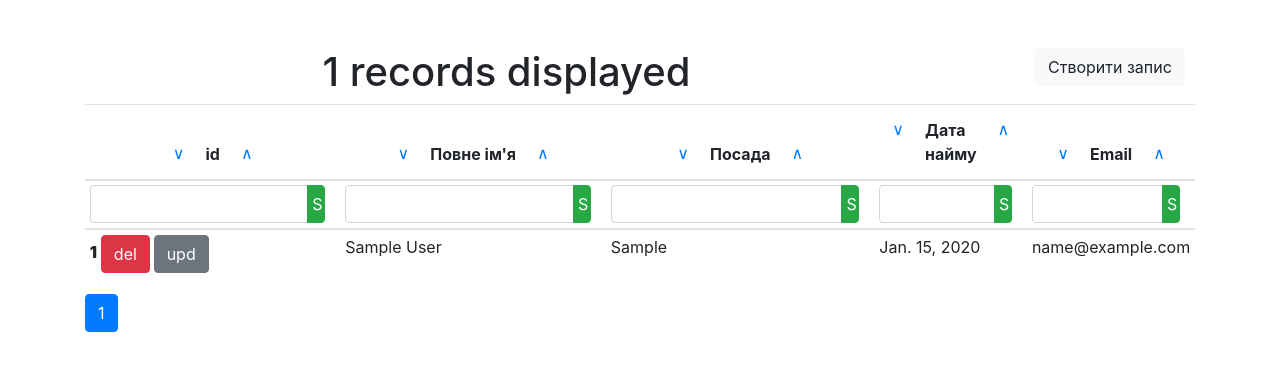
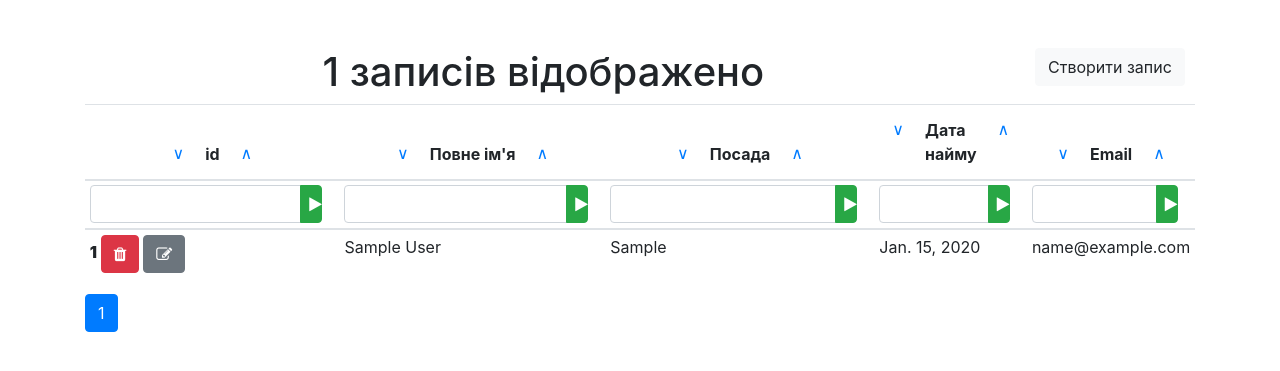
Before and after one commit to ruslan-kornich/employee_tree_django, a Django app: page /table/ in a window 1280 px wide. Shown: the part 56-427 px from the top of the page. Run offline with Django 4.2, Linux system fonts and the light colour scheme; a user stored in the database is signed in; tables that the repository leaves empty hold one stand-in row (values such as "Sample post"); some libraries are stand-ins or nearby versions.

Commit message:
localization

```diff
--- a/app/forms.py
+++ b/app/forms.py
@@ -10,22 +10,34 @@ class TableForm(forms.Form):
     hire_date = forms.CharField(max_length=50, required=False)
     email = forms.CharField(max_length=50, required=False)
 
-    id.widget.attrs.update({'class': 'form-control shadow-none'})
-    name.widget.attrs.update({'class': 'form-control shadow-none'})
-    position.widget.attrs.update({'class': 'form-control shadow-none'})
-    hire_date.widget.attrs.update({'class': 'form-control shadow-none'})
-    email.widget.attrs.update({'class': 'form-control shadow-none'})
+    id.widget.attrs.update({"class": "form-control shadow-none"})
+    name.widget.attrs.update({"class": "form-control shadow-none"})
+    position.widget.attrs.update({"class": "form-control shadow-none"})
+    hire_date.widget.attrs.update({"class": "form-control shadow-none"})
+    email.widget.attrs.update({"class": "form-control shadow-none"})
 
 
 class EmployeesForm(forms.ModelForm):
     class Meta:
         model = Employee
-        fields = ['name', 'position', 'email', 'hire_date', "department"]
+        fields = ["name", "position", "email", "hire_date", "department"]
         widgets = {
-            'name': forms.TextInput(attrs={'class': 'form-control', 'placeholder': 'Full name'}),
-            'position': forms.TextInput(attrs={'class': 'form-control', 'placeholder': 'Position'}),
-            'email': forms.TextInput(attrs={'class': 'form-control', 'placeholder': 'Email'}),
-            'hire_date': forms.DateInput(attrs={'class': 'form-control', 'placeholder': 'Hire Date'}),
-            'department': forms.NumberInput(attrs={'class': 'form-control', 'placeholder': 'Number Department'})
-
+            "name": forms.TextInput(
+                attrs={"class": "form-control", "placeholder": "ПІБ"}
+            ),
+            "position": forms.TextInput(
+                attrs={"class": "form-control", "placeholder": "Посада"}
+            ),
+            "email": forms.TextInput(
+                attrs={"class": "form-control", "placeholder": "Email"}
+            ),
+            "hire_date": forms.DateInput(
+                attrs={
+                    "class": "form-control",
+                    "placeholder": "Дата прийому Y-m-d:  2010-10-10",
+                }
+            ),
+            "department": forms.NumberInput(
+                attrs={"class": "form-control", "placeholder": "Номер відділу"}
+            ),
         }
--- a/app/templates/app/employee_table.html
+++ b/app/templates/app/employee_table.html
@@ -3,7 +3,7 @@
 {% block content %}
     <div class="row">
         <div class="col-5 ml-auto">
-            <h1><span id='emp_count'>{{ employees|length }}</span> records displayed</h1>
+            <h1><span id='emp_count'>{{ employees|length }}</span> записів відображено </h1>
         </div>
         <div class="col-2 ml-auto">
             <button class="btn btn-light" onclick="createButton();">
@@ -43,8 +43,8 @@
                         <div class="input-group">
                             {{ field }}
                             <div class="input-group-append">
-                                <button class="btn btn-success col-2 pl-1" type="button"
-                                        onclick="SSP('sort_by','{{ field.name }}');" title="Search">S
+                                <button class="btn btn-success col-4 pl-2" type="button"
+                                        onclick="SSP('sort_by','{{ field.name }}');" title="Search"><i class="fa fa-play" aria-hidden="true"></i>
                                 </button>
                             </div>
                         </div>
@@ -57,8 +57,8 @@
             {% for emp in employees.object_list %}
                 <tr>
                     <th id="{{ emp.id }}" class="{{ emp.parent_id }}"><b>{{ emp.id }}</b>
-                        <button type="button" class="btn btn-danger" onclick="CRUD('del',{{ emp.id }});">del</button>
-                        <button type="button" class="btn btn-secondary" onclick="updateButton({{ emp.id }});">upd
+                        <button type="button" class="btn btn-danger" onclick="CRUD('del',{{ emp.id }});" ><i class="fa fa-trash"></i></button>
+                        <button type="button" class="btn btn-secondary" onclick="updateButton({{ emp.id }});"><i class="fa fa-pencil-square-o" aria-hidden="true"></i>
                         </button>
                     </th>
                     <td>
@@ -119,7 +119,7 @@
             <div class="modal-content">
                 <div class="modal-header">
                     <h5 class="modal-title" id="ModalCenterTitle">New employee</h5>
-                    <button type="button" class="close" data-dismiss="modal" aria-label="Close">
+                    <button type="button" class="close" data-dismiss="modal" aria-label="Закрити">
                         <span aria-hidden="true">&times;</span>
                     </button>
                 </div>
@@ -138,7 +138,7 @@
 
                 </div>
                 <div class="modal-footer">
-                    <button id="btc" type="button" class="btn btn-secondary" data-dismiss="modal">Close</button>
+                    <button id="btc" type="button" class="btn btn-secondary" data-dismiss="modal">Закрити</button>
                 </div>
             </div>
         </div>
@@ -160,8 +160,8 @@
         function createButton() {
             $('#myModalBody').html(modal_form_html);            // Create form for rebuilding
             setInputsValue('');
-            changeButtonCU('Create', 'CRUD(\'create\',0);');    // Change form button text + onclick value
-            showModal('New record', '', form = true);
+            changeButtonCU('Створити', 'CRUD(\'create\',0);');    // Change form button text + onclick value
+            showModal('Новий запис', '', form = true);
         }
 
         // When create | update | delete a record (CreateUpdateDeleteRecord)
@@ -180,7 +180,7 @@
             form_data.append('page', 1)
             form_data.append(operation, id);
 
-            showModal(title, 'Please wait, while operation in progress...');
+            showModal(title, 'Зачекайте, поки триває операція...');
             $.ajax({
                 url: "/ajax_table",
                 data: form_data,
@@ -202,7 +202,7 @@
         function updateButton(id) {
             $('#myModalBody').html(modal_form_html);     // Create form for rebuilding
             setInputsValue($('#' + id));
-            changeButtonCU('Update', 'CRUD(\'update\',' + id + ');');
+            changeButtonCU('Оновити', 'CRUD(\'update\',' + id + ');');
             showModal('Ви можете оновити запис', '', form = true);
         }
 
@@ -262,7 +262,7 @@
             if (mm < 10) mm = '0' + mm;
             var yy = date.getFullYear();
             if (yy < 10) yy = '0' + yy;
-            return dd + '-' + mm + '-' + yy;
+            return yy + '-' + mm + '-' + dd ;
         }
 
         // Rewriting a table when new data was received
@@ -274,9 +274,9 @@
                 rows += '<tr>' +
                     '<th id="' + resp[i].id + '" class="' + resp[i].par + '"><b>' + resp[i].id + ' </b>' +
                     '<button type="button" class="btn btn-danger" onclick="CRUD(\'del\', ' +
-                    resp[i].id + ');">del</button>' +
+                    resp[i].id + ');"><i class="fa fa-trash"></i></button>' +
                     '&nbsp;<button type="button" class="btn btn-secondary" onclick="updateButton(' +
-                    resp[i].id + ')">upd</button>' +
+                    resp[i].id + ')"><i class="fa fa-pencil-square-o" aria-hidden="true"></i></button>' +
                     '</th>' +
                     '<td>' + resp[i].nm + '</td>' +
                     '<td>' + resp[i].pos + '</td>' +
@@ -318,17 +318,23 @@
             if ($this) {
                 name = $.trim($this.siblings().eq(0).text());        // getting name
                 position = $.trim($this.siblings().eq(1).text());    // getting pos
-                email = $.trim($this.siblings().eq(3).text());       // getting email
+                email = $.trim($this.siblings().eq(3).text());
+                hire_date = $.trim($this.siblings().eq(2).text());
+                department_id = $this.attr("class");
 
             } else {
                 name = '';
                 position = '';
                 email = '';
+                hire_date = '';
+                department_id = '';
 
             }
             $('#update_create_form').find('#id_name').attr("value", name);
             $('#update_create_form').find('#id_position').attr("value", position);
             $('#update_create_form').find('#id_email').attr("value", email); // filling in the fields value
+            $('#update_create_form').find('#id_hire_date').attr("value", hire_date);
+            $('#update_create_form').find('#id_department').attr("value", department_id);// filling in the fields value
 
         }
 
--- a/app/templates/app/employee_tree.html
+++ b/app/templates/app/employee_tree.html
@@ -2,7 +2,7 @@
 {% load static %}
 <head>
     <meta charset="UTF-8">
-    <title>Title</title>
+    <title>Дерево співробітників</title>
 </head>
 <body>
 
--- a/app/urls.py
+++ b/app/urls.py
@@ -13,5 +13,5 @@ urlpatterns = [
     path("table/", views.employee_table, name="employee-table"),
     path("ajax_table", views.ajax_table),
     path("table/login/", views.login_manager, name="login"),
-    path("logout/", views.logout, name="logout"),
+    path("logout/", views.logout_manager, name="logout"),
 ]
--- a/app/views.py
+++ b/app/views.py
@@ -89,17 +89,16 @@ def employee_table(request):
             "employee_form": employee_form,
             "page": pages,
         }
-        print(data)
         return render(request, template_name="app/employee_table.html", context=data)
 
     else:
-        data = {"text": "No login"}
+        data = {"text": "Незареєстрований користувач, увійдіть"}
         return render(request, template_name="app/login.html", context=data)
 
 
 def logout_manager(request):
     logout(request)
-    data = {"text": "You’ve Been Logged Out"}
+    data = {"text": "Ви вийшли з системи"}
     return render(request, template_name="app/login.html", context=data)
 
 
@@ -112,7 +111,7 @@ def login_manager(request):
             login(request, user)
             return redirect(reverse("employee-table"))  # success page
         else:
-            data = {"text": "There is no such user"}
+            data = {"text": "Такого користувача немає"}
             return render(request, template_name="app/login.html", context=data)
     else:
         data = {"text": "Ви можете авторизуватися"}
@@ -122,10 +121,7 @@ def login_manager(request):
 @csrf_protect
 def ajax_table(request):
     if request.method == "POST" and request.user.is_authenticated:
-        server_response = ""
         emps = Employee.objects
-        print(request.POST)
-        print(request.FILES)
 
         if "del" in request.POST:
             del_id = int(request.POST["del"])  # deleted object id
@@ -142,7 +138,7 @@ def ajax_table(request):
                 bound_form.save()
                 server_response = "Створено новий запис"
             else:
-                server_response = "Будь ласка, заповніть поля імені та ID департаменту"
+                server_response = "Будь ласка, перевірте правильність вказаних данних"
 
         if "update" in request.POST:
             emp_id = request.POST["update"]
@@ -152,7 +148,7 @@ def ajax_table(request):
                 bound_form.save()
                 server_response = "Запис було оновлено"
             else:
-                server_response = "Будь ласка, заповніть поля імені та ID департаменту"
+                server_response = "Будь ласка, перевірте правильність вказаних данних"
 
         if "search" in request.POST:  # if search button was pressed
             search = request.POST["search"]  # which field to serch
--- a/employee_tree/settings.py
+++ b/employee_tree/settings.py
@@ -98,4 +98,4 @@ STATICFILES_DIRS = [os.path.join(BASE_DIR, "static")]
 
 DEFAULT_AUTO_FIELD = "django.db.models.BigAutoField"
 
-DATE_INPUT_FORMATS = ['%d-%m-%Y']
+DATE_INPUT_FORMATS = ["%d-%m-%Y"]
--- a/templates/base.html
+++ b/templates/base.html
@@ -18,6 +18,11 @@
     </title>
 </head>
 <body>
+
+<!-- Add icon library -->
+<link rel="stylesheet" href="https://cdnjs.cloudflare.com/ajax/libs/font-awesome/4.7.0/css/font-awesome.min.css">
+
+
 <nav class="navbar navbar-expand-lg navbar-light bg-light">
     <a class="navbar-brand" href="{% url 'employee_tree' %}">Дерево співробітників</a>
     <button class="navbar-toggler" type="button" data-toggle="collapse" data-target="#navbarSupportedContent"
```
Also changed, not shown: static/css/main.css (line endings or trailing spaces).
